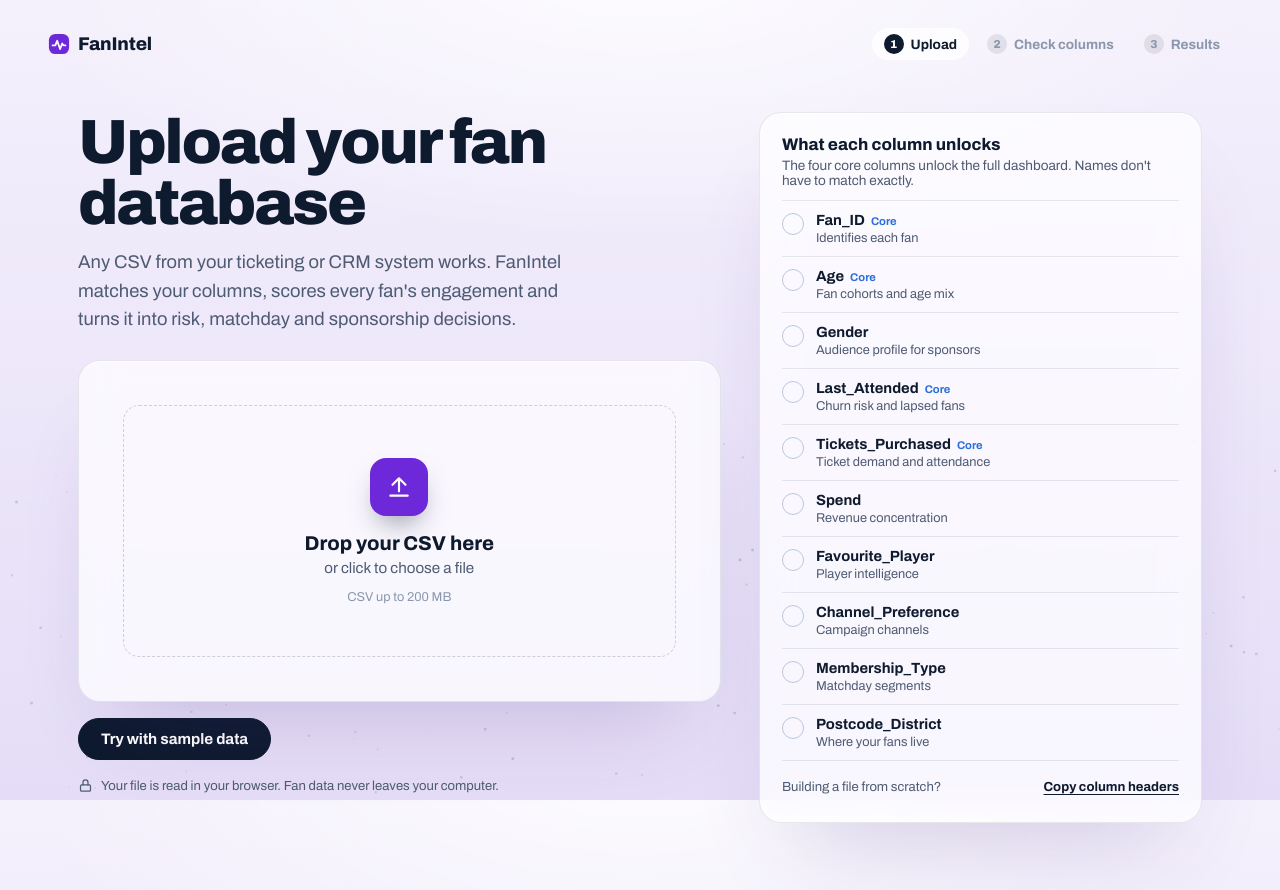
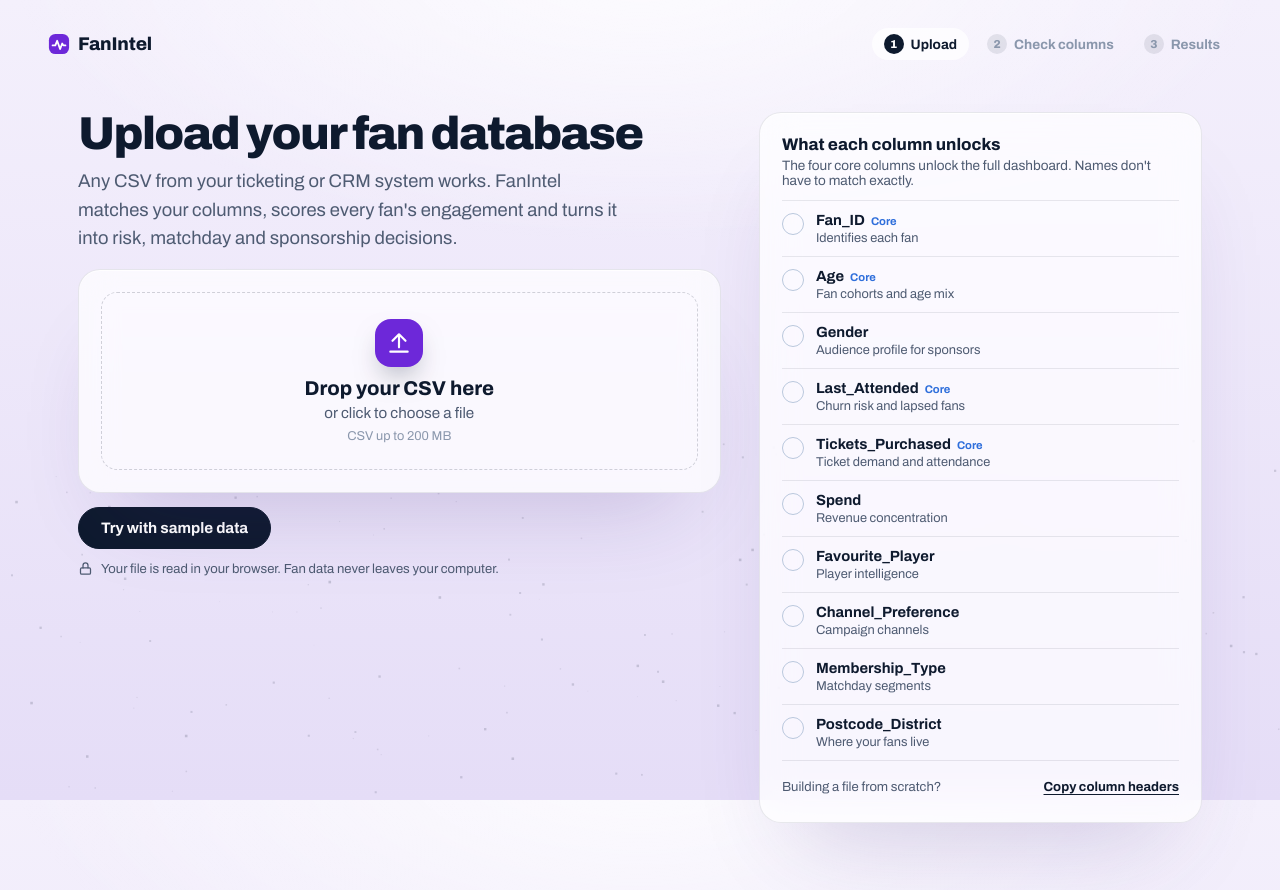
Before and after one commit to kushsavant6969-design/fanintel-web, a plain HTML site: page index.html in a window 1280 px wide. Drawn offline with nearby package versions, Linux system fonts and the light colour scheme.

Commit message:
Add files via upload

```diff
--- a/index.html
+++ b/index.html
@@ -38,8 +38,8 @@
 @media (max-width:640px){.steps span b{display:none}.steps span{padding:6px 4px}}
 
 .wrap{position:relative;z-index:2;max-width:1220px;margin:0 auto;padding:clamp(8px,3vh,32px) clamp(16px,4vw,48px) 72px;perspective:1400px}
-h1{font-size:clamp(2.2rem,5vw,3.9rem);font-weight:850;font-stretch:118%;letter-spacing:-.035em;line-height:.98;margin:0 0 14px}
-.lede{font-size:clamp(1rem,1.5vw,1.15rem);line-height:1.55;color:var(--muted);margin:0 0 26px;max-width:46ch}
+h1{font-size:clamp(2rem,3.6vw,3rem);font-weight:850;font-stretch:118%;letter-spacing:-.035em;line-height:.98;margin:0 0 10px}
+.lede{font-size:clamp(1rem,1.5vw,1.15rem);line-height:1.55;color:var(--muted);margin:0 0 16px;max-width:52ch}
 
 .panel{background:var(--panel);border:1px solid var(--line);border-radius:22px;
   -webkit-backdrop-filter:blur(18px) saturate(1.2);backdrop-filter:blur(18px) saturate(1.2);
@@ -57,18 +57,18 @@
 /* ---------- upload view ---------- */
 .upgrid{display:grid;grid-template-columns:minmax(0,1.45fr) minmax(0,1fr);gap:clamp(20px,3vw,40px);align-items:start}
 @media (max-width:900px){.upgrid{grid-template-columns:minmax(0,1fr)}}
-.drop{position:relative;padding:clamp(26px,4vw,44px);text-align:center;cursor:pointer;outline:none}
-.drop .inner{border:1.5px dashed rgba(14,26,46,.18);border-radius:16px;padding:clamp(28px,5vw,52px) 20px;transition:border-color .25s,background .25s}
+.drop{position:relative;padding:clamp(14px,2vw,22px);text-align:center;cursor:pointer;outline:none}
+.drop .inner{border:1.5px dashed rgba(14,26,46,.18);border-radius:16px;padding:clamp(16px,2.4vw,26px) 20px;transition:border-color .25s,background .25s}
 .drop:hover .inner,.drop.over .inner{border-color:var(--lime);background:var(--lime-soft)}
 .drop:focus-visible .inner{border-color:var(--lime)}
-.icon{width:58px;height:58px;margin:0 auto 16px;border-radius:16px;display:grid;place-items:center;background:var(--ink);color:#fff;box-shadow:0 14px 30px -12px rgba(14,26,46,.6);transform:translateZ(30px)}
+.icon{width:48px;height:48px;margin:0 auto 10px;border-radius:16px;display:grid;place-items:center;background:var(--ink);color:#fff;box-shadow:0 14px 30px -12px rgba(14,26,46,.6);transform:translateZ(30px)}
 .icon svg{width:26px;height:26px}
 .drop h2{margin:0 0 6px;font-size:1.25rem;font-weight:750}
 .drop p{margin:0;color:var(--muted);font-size:.95rem}
-.drop small{display:block;margin-top:14px;color:var(--faint);font-size:.8rem}
+.drop small{display:block;margin-top:8px;color:var(--faint);font-size:.8rem}
 .drop input{display:none}
-.actions{display:flex;gap:10px;flex-wrap:wrap;margin-top:16px}
-.privacy{display:flex;gap:8px;align-items:center;margin-top:18px;font-size:.82rem;color:var(--muted)}
+.actions{display:flex;gap:10px;flex-wrap:wrap;margin-top:14px}
+.privacy{display:flex;gap:8px;align-items:center;margin-top:12px;font-size:.82rem;color:var(--muted)}
 .privacy svg{width:15px;height:15px;flex:none}
 .summary{display:none;padding:22px}
 .summary.on{display:block;animation:rise .6s cubic-bezier(.2,.8,.2,1)}
```
